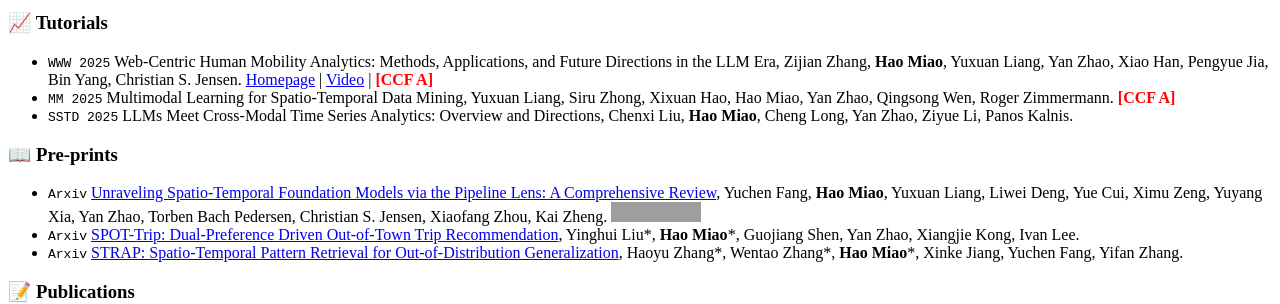
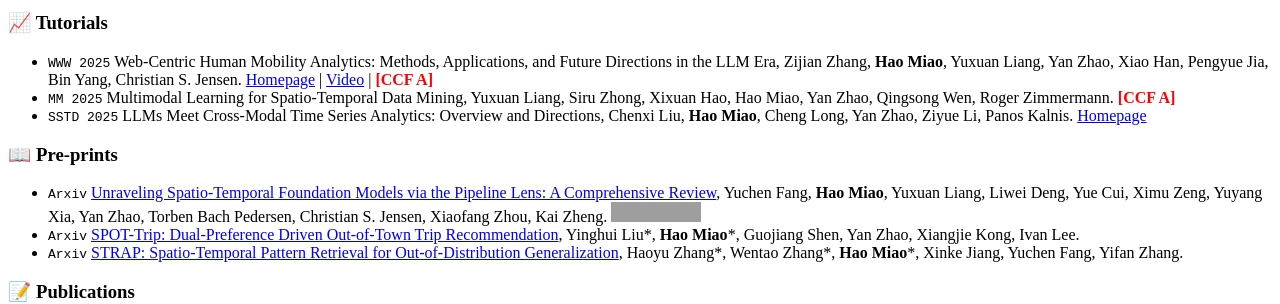
Before and after one commit to MiaoHaoSunny/MiaoHaoSunny.github.io, a Jekyll site: the page built from _pages/includes/pub.md, in a window 1280 px wide. Shown: the part 408-712 px from the top of the page. Built offline with Jekyll 4.4.1, drawn with Linux system fonts in a browser that asks for light colours; our own code applies the rules of GitHub Pages for plain Markdown files; grey boxes are pictures that could not be loaded.

Commit message:
Update pub.md

```diff
--- a/_pages/includes/pub.md
+++ b/_pages/includes/pub.md
@@ -1,7 +1,7 @@
 # 📈 Tutorials
 - ``WWW 2025`` Web-Centric Human Mobility Analytics: Methods, Applications, and Future Directions in the LLM Era, Zijian Zhang, **Hao Miao**, Yuxuan Liang, Yan Zhao, Xiao Han, Pengyue Jia, Bin Yang, Christian S. Jensen. [Homepage](https://human-mobility.github.io/) \| [Video](https://drive.google.com/file/d/1my5aEcz_P-SR4it6KSchWNfZgzMUHm5h/view) \| <b><font color="red">[CCF A]</font></b>
 - ``MM 2025`` Multimodal Learning for Spatio-Temporal Data Mining, Yuxuan Liang, Siru Zhong, Xixuan Hao, Hao Miao, Yan Zhao, Qingsong Wen, Roger Zimmermann. <b><font color="red">[CCF A]</font></b>
-- ``SSTD 2025`` LLMs Meet Cross-Modal Time Series Analytics: Overview and Directions, Chenxi Liu, **Hao Miao**, Cheng Long, Yan Zhao, Ziyue Li, Panos Kalnis.
+- ``SSTD 2025`` LLMs Meet Cross-Modal Time Series Analytics: Overview and Directions, Chenxi Liu, **Hao Miao**, Cheng Long, Yan Zhao, Ziyue Li, Panos Kalnis. [Homepage](https://llm-cmts.github.io/)
 
 # 📖 Pre-prints
 - ``Arxiv`` [Unraveling Spatio-Temporal Foundation Models via the Pipeline Lens: A Comprehensive Review](https://arxiv.org/abs/2506.01364), Yuchen Fang, **Hao Miao**, Yuxuan Liang, Liwei Deng, Yue Cui, Ximu Zeng, Yuyang Xia, Yan Zhao, Torben Bach Pedersen, Christian S. Jensen, Xiaofang Zhou, Kai Zheng. [![](https://img.shields.io/github/stars/LMissher/Awesome-Spatio-Temporal-Foundation-Models?style=social&label=Awesome-Spatio-Temporal-Foundation-Models)](https://github.com/LMissher/Awesome-Spatio-Temporal-Foundation-Models)
```
